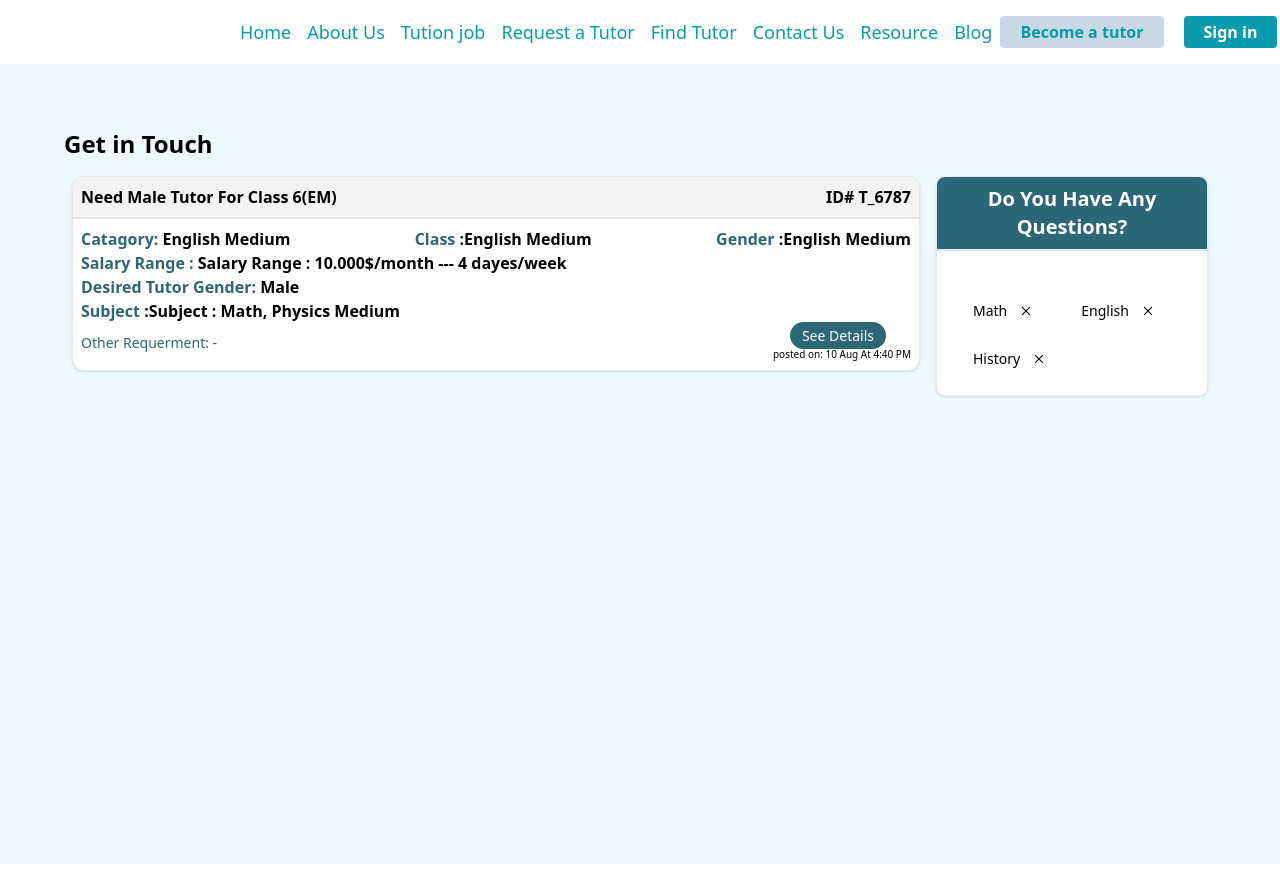
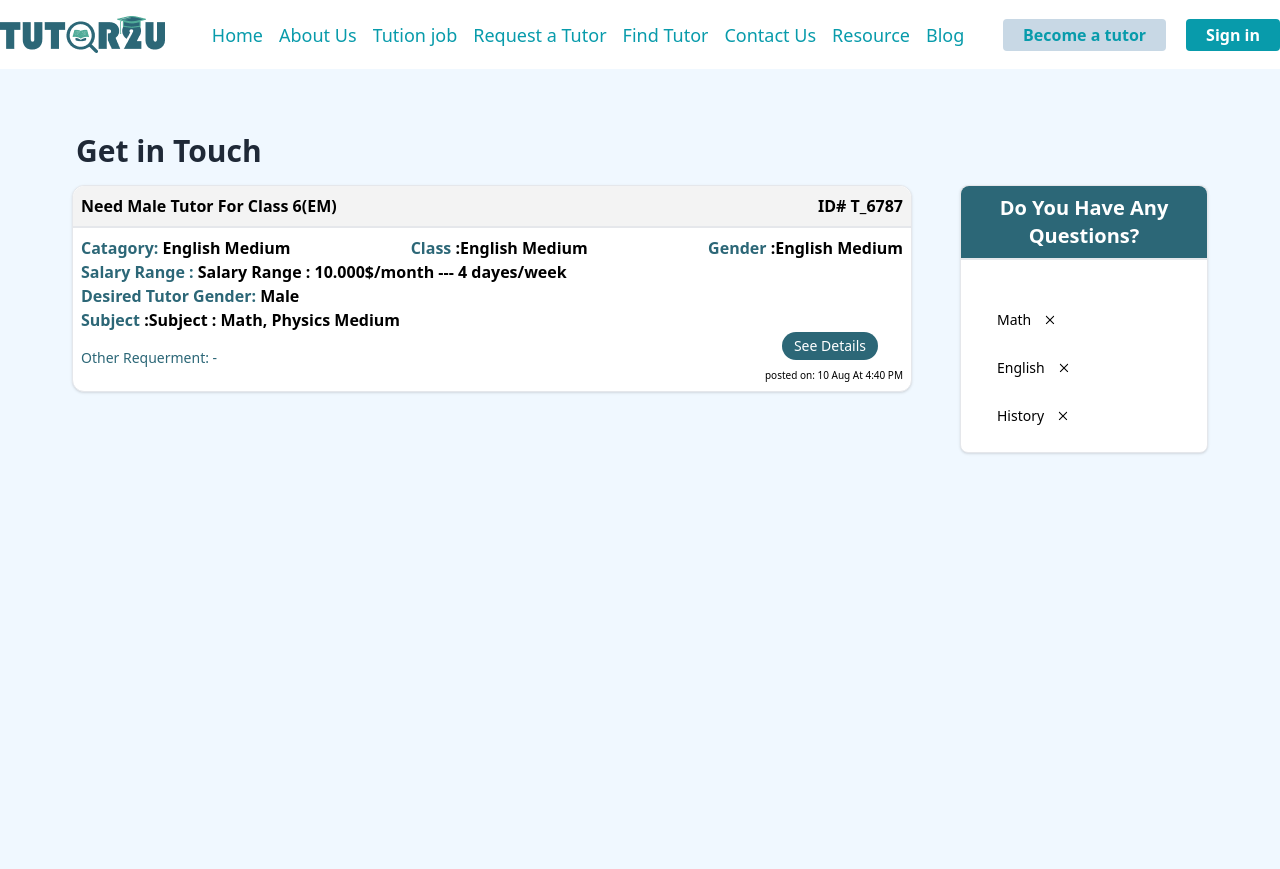
Before and after one commit to krazytofayel/tutor2u, a React (Vite) app: page /tutor_job in a window 1280 px wide. Built offline with nearby package versions, Linux system fonts and the light colour scheme; the HTML template or start-up script is replaced by a standard one.

Commit message:
Tution job page check done

```diff
--- a/src/Components/Pages/TutionJob/TutionJob.jsx
+++ b/src/Components/Pages/TutionJob/TutionJob.jsx
@@ -1,8 +1,6 @@
-
 import { useState } from 'react';
 import { RxCross2 } from 'react-icons/rx';
 import Navbars from '../../SharedComponents/Navbar/Navbars';
-import { Link } from 'react-router-dom';
 const TutionJob = () => {
   const [navfix, setNavfix] = useState(false);
 
@@ -21,7 +19,7 @@ const TutionJob = () => {
   ];
   return (
     <>
-       <div className={`z-10 container-xl mx-auto xl:px-56 ${navfix ? ' top-0 h-[6%] w-full fixed bg-white ' : ''}`} >
+       <div className={`z-10  ${navfix ? ' top-0 h-[6%] w-full fixed bg-white ' : ''}`} >
         <Navbars className='relative ' />
 
       </div>
@@ -32,8 +30,8 @@ const TutionJob = () => {
           <div className="container mx-auto">
 
 
-            <h3 className="text-2xl font-bold mb-2">Get in Touch</h3>
-            <div className="grid grid-cols-12 gap-4  p-2">
+            <h3 className="text-2xl text-gray-800 md:text-3xl font-bold mb-2 mx-3">Get in Touch</h3>
+            <div className="grid grid-cols-12 gap-5 lg:gap-12  p-2">
 
               <div className="col-span-12 lg:col-span-9 mb-6 lg:mb-0">
 
@@ -89,8 +87,8 @@ const TutionJob = () => {
                           <p className="text-sm font-medium text-[#2c6777]">Other Requerment: -</p>
                         </div>
                         <div>
-                          <Link to={'/tutor_job_details'} className="text-sm text-white font-medium bg-[#2c6777] rounded-full px-3  mr-2 py-1">See Details</Link>
-                          <p className="text-[10px]"><span >posted on:</span> 10 Aug At 4:40 PM</p>
+                          <button className="text-sm text-white font-medium bg-[#2c6777] rounded-full px-3  mr-2 py-1">See Details</button>
+                          <p className="text-[10px] mt-2"><span >posted on:</span> 10 Aug At 4:40 PM</p>
 
                         </div>
 
```
